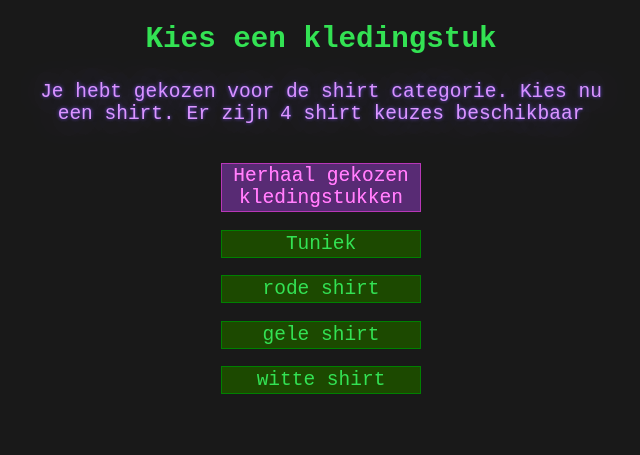
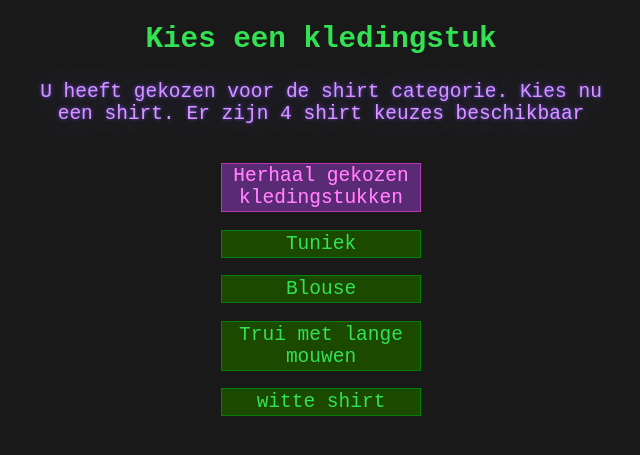
Before and after one commit to spacejump3/Human-Centered-Design, a plain HTML site: page index.html in a window 1280 px wide. Both pictures are taken after a click on the button "Shirts". Shown: the part 73-528 px from the top of the page, without its empty margins (319-959 px from the left). Drawn offline with Linux system fonts and the light colour scheme.

Commit message:
descriptions

```diff
--- a/data.json
+++ b/data.json
@@ -6,41 +6,48 @@
             "description": "Tuniek met lange mouwen"
         },
 
-        "rode shirt": {
+        "Blouse": {
             "id": "s-red",
-            "matches": ["p-white", "p-black", "p-blue", "sh-white", "sh-black", "jack-winter", "jack-summer", "hat-party", "hat-cap"]
+            "matches": ["p-white", "p-black", "p-blue", "sh-white", "sh-black", "jack-winter", "jack-summer", "hat-party", "hat-cap"],
+            "description": "blouse met korte mouwen en bloemetjespatroon"
         },
 
-        "gele shirt": {
+        "Trui met lange mouwen": {
             "id": "s-yellow",
-            "matches": ["p-blue", "p-black", "sh-black", "sh-white", "jack-winter", "jack-summer", "hat-party"]
+            "matches": ["p-blue", "p-black", "sh-black", "sh-white", "jack-winter", "jack-summer", "hat-party"],
+            "description": "Gele trui met lange mouwen"
         },
 
         "witte shirt": {
             "id": "s-white",
-            "matches": ["p-blue", "p-black", "p-green", "sh-black", "sh-white", "jack-winter", "jack-summer", "hat-party", "hat-cap"]
+            "matches": ["p-blue", "p-black", "p-green", "sh-black", "sh-white", "jack-winter", "jack-summer", "hat-party", "hat-cap"],
+            "description": "Witte T-shirt"
         }
     },
 
     "pants": {
-        "blauwe broek": {
+        "Donkerblauwe spijkerbroek": {
             "id": "p-blue",
-            "matches": ["s-white", "s-red", "s-yellow", "sh-black", "sh-white", "jack-winter", "jack-summer", "hat-cap"]
+            "matches": ["s-white", "s-red", "s-yellow", "sh-black", "sh-white", "jack-winter", "jack-summer", "hat-cap"],
+            "description": "Donkerblauwe spijkerbroek, redelijk strak"
         },
 
-        "groene broek": {
+        "Donkergroene cargopants": {
             "id": "p-green",
-            "matches": ["s-white", "sh-black", "sh-white", "jack-winter", "jack-summer", "hat-party"]
+            "matches": ["s-white", "sh-black", "sh-white", "jack-winter", "jack-summer", "hat-party"],
+            "description": "Donkergroene cargopants met veel zakken aan de zijkanten van de broekspijpen"
         },
 
-        "witte broek": {
+        "flared jeans": {
             "id": "p-white",
-            "matches": ["s-blue", "s-red", "sh-black", "jack-winter", "jack-summer", "hat-party", "hat-cap"]
+            "matches": ["s-blue", "s-red", "sh-black", "jack-winter", "jack-summer", "hat-party", "hat-cap"],
+            "description": "Witte flared jeans strak bij de heupen die uitlopen vanaf de knieën naar beneden"
         },
 
-        "zwarte broek": {
+        " Wijde zwarte broek": {
             "id": "p-black",
-            "matches": ["s-blue", "s-white", "s-yellow", "s-red", "sh-white", "jack-winter", "jack-summer", "hat-cap"]
+            "matches": ["s-blue", "s-white", "s-yellow", "s-red", "sh-white", "jack-winter", "jack-summer", "hat-cap"],
+            "description": "Wijde zwarte broek"
         }
     },
 
--- a/scripts/script.js
+++ b/scripts/script.js
@@ -114,9 +114,9 @@ fetch('./data.json')
 			for (let i = 0; i <= selectedTypes.length; i++) {
 				let text;
 				if (i === 0) {
-					text = 'Je hebt gekozen voor de ' + clothingTypeNames[clothingType] + ' categorie';
+					text = 'U heeft gekozen voor de ' + clothingTypeNames[clothingType] + ' categorie';
 				} else {
-					text = 'Je hebt een ' + clothingTypeNames[selectedTypes[i - 1]] + ' gekozen';
+					text = 'U heeft een ' + clothingTypeNames[selectedTypes[i - 1]] + ' gekozen';
 				}
 				stageTexts[i] = text;
 			}
@@ -178,7 +178,7 @@ fetch('./data.json')
 
 								// Add an aria-live announcement
 								p.setAttribute('aria-live', 'polite');
-								p.innerText = 'Je bent opnieuw begonnen en kan nu nog een outfit kiezen';
+								p.innerText = 'U bent opnieuw begonnen en kan nu nog een outfit kiezen';
 
 								// Show the initial buttons
 								initialButtons.forEach((button) => (button.style.display = 'inline'));
@@ -190,7 +190,7 @@ fetch('./data.json')
 							container.appendChild(restartBtn);
 						} else {
 							// Otherwise, create the next set of buttons
-							let nextType = ['shirt', 'pants', 'shoes', 'jackets', 'hats'].find((type) => !selectedTypes.includes(type));
+							let nextType = ['jackets', 'shirt', 'pants', 'shoes'].find((type) => !selectedTypes.includes(type));
 							createButtons(nextType, clothingData[clothingPiece].matches);
 						}
 					});
```
Also changed, not shown: index.html (+2 -3 lines), 1 other file.
